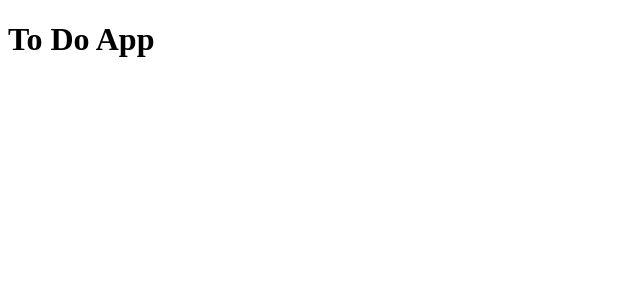
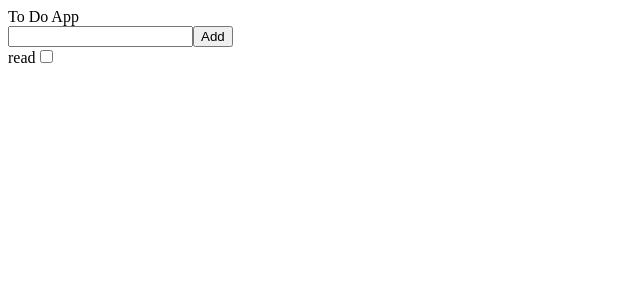
Before and after one commit to DhayananthB/todo-app, a React (Vite) app: page / in a window 1280 px wide. Shown: the top 300 px of the page, without its empty margins (0-640 px from the left). Built offline with nearby package versions, Linux system fonts and the light colour scheme.

Commit message:
fn: adding task and ticking it

```diff
--- a/src/App.jsx
+++ b/src/App.jsx
@@ -1,7 +1,10 @@
+import Header from "./components/Header";
+import Tasks from "./components/Tasks";
 const App = ()=>{
   return(
     <div>
-      <h1>To Do App</h1>
+      <Header/>
+      <Tasks/>
     </div>
   )
 }
--- /dev/null
+++ b/src/components/Header.jsx
@@ -0,0 +1,6 @@
+const Header = ()=>{
+    return(
+        <div>To Do App</div>
+    )
+}
+export default Header;
--- /dev/null
+++ b/src/components/List.jsx
@@ -0,0 +1,14 @@
+const List = ({ task, onToggle }) => {
+  return (
+    <div>
+      {task.task}
+      <input
+        type="checkbox"
+        checked={task.isCompleted}
+        onChange={() => onToggle(task.id)}
+      />
+    </div>
+  );
+};
+
+export default List;
--- /dev/null
+++ b/src/components/Tasks.jsx
@@ -0,0 +1,44 @@
+import { useState } from "react";
+import List from "./List";
+const Tasks = () => {
+  let ptr = 1;
+  const [tasks, setTasks] = useState([
+    { id: 0, task: "read", isCompleted: false },
+  ]);
+  const [newTask, setNewTask] = useState("");
+
+  const handleClick = () => {
+    setTasks([
+      ...tasks,
+      {
+        id: ptr++,
+        task: newTask,
+        isCompleted: false,
+      },
+    ]);
+    setNewTask("");
+  };
+
+  const toggle = (id) => {
+    setTasks(  tasks.map((task) =>
+      task.id === id ? { ...task, isCompleted: !task.isCompleted } : task
+    )
+)
+
+  };
+
+  return (
+    <div>
+      <input
+        type="text"
+        value={newTask}
+        onChange={(e) => setNewTask(e.target.value)}
+      />
+      <button onClick={handleClick}>Add</button>
+      {tasks.map((task) => (
+        <List task={task} key={task.id} onToggle={toggle}/>
+      ))}
+    </div>
+  );
+};
+export default Tasks;
```
